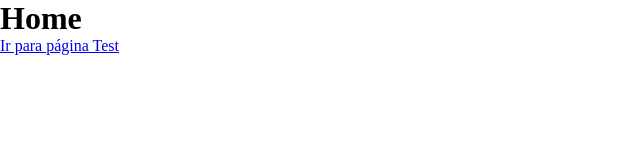
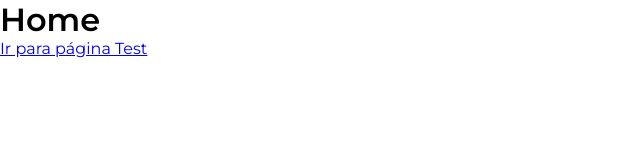
Before and after one commit to SQUAD-34-FCamara/Frontend, a React (Create React App) app: page / in a window 1280 px wide. Shown: the top 160 px of the page, without its empty margins (0-640 px from the left). Built offline with nearby package versions, Linux system fonts and the light colour scheme.

Commit message:
Adicionando fonte global

```diff
--- a/public/index.html
+++ b/public/index.html
@@ -1,16 +1,20 @@
 <!DOCTYPE html>
 <html lang="PT-BR">
   <head>
+    <link rel="preconnect" href="https://fonts.gstatic.com" crossorigin>
     <meta charset="utf-8" />
-
     <meta name="viewport" content="width=device-width, initial-scale=1" />
     <meta name="theme-color" content="#000000" />
+    <link rel="preconnect" href="https://fonts.googleapis.com">
+
     <meta
-      name="description"
-      content="Web site created using create-react-app"
+    name="description"
+    content="Web site created using create-react-app"
     />
 
-    <title>FCamara</title>
+    <title>Technical Share</title>
+
+    <link href="https://fonts.googleapis.com/css2?family=Montserrat:wght@200;300;400;500;600;700;800;900&display=swap" rel="stylesheet">
   </head>
   <body>
     <noscript>You need to enable JavaScript to run this app.</noscript>
--- a/src/styles/global.js
+++ b/src/styles/global.js
@@ -22,6 +22,16 @@ export const GlobalStyle = createGlobalStyle `
         }
     }
 
+    body, input, textarea, button {
+        font-family: 'Montserrat', sans-serif;
+        font-weight: 400;
+    }
+
+    h1, h2, h3, h4, h5, h6, strong{
+        font-weight: 600;
+    }
+
+
     button {
         cursor: pointer;
     }
```
